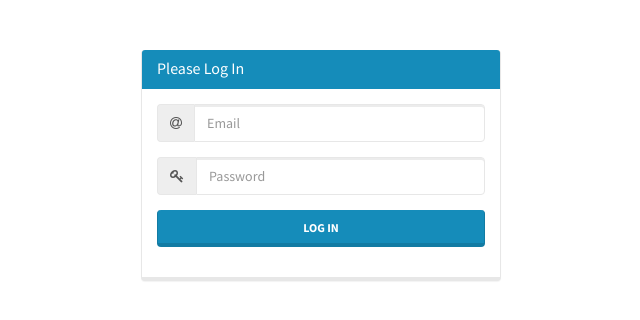
After one commit to vlttnv/gendb, a Flask app: page /login in a window 1280 px wide. The commit adds this page. Shown: the top 320 px of the page, without its empty margins (319-959 px from the left). Run offline with Flask 2, Linux system fonts and the light colour scheme; parts of the project's set-up code (start-up, migrations or seed data) failed here and were passed over; some libraries are stand-ins or nearby versions.

Commit message:
Simple login/logout

```diff
--- a/gendb/forms.py
+++ b/gendb/forms.py
@@ -9,3 +9,8 @@ class RegisterForm(Form):
     email = StringField('email', id='email', validators=[DataRequired()])
     pw1 = PasswordField('pw1', id='pw1', validators=[DataRequired()])
     pw2 = PasswordField('pw2', id='pw2', validators=[DataRequired()])
+
+
+class LoginForm(Form):
+    email = StringField('email', id='email', validators=[DataRequired()])
+    pw1 = PasswordField('pw1', id='pw1', validators=[DataRequired()])
--- /dev/null
+++ b/gendb/templates/home/login.html
@@ -0,0 +1,50 @@
+{% extends "simple.html" %}
+{% block body %}
+  <div class="container">
+    <div class="row">
+      <div class="col-md-4 col-md-offset-4">
+        <div class="panel panel-primary">
+          <div class="panel-heading">
+            <h3 class="panel-title">Please Log In</h3>
+          </div>
+          <div class="panel-body">
+              {% with messages = get_flashed_messages(with_categories=true) %}
+              {% if messages  %}
+              {% for category, message in messages %}
+              <div class="alert alert-{{category}}" style="margin-top: 20px;">
+                  <button type="button" class="close" data-dismiss="alert">×</button>
+                  {{ message }}
+              </div>
+              {% endfor %}
+              {% endif %}
+              {% endwith %}
+
+              <form method="POST" action="">
+                  {{ form.hidden_tag() }}
+                <div class="form-group">
+                  <div class="input-group">
+                      <span class="input-group-addon"><i class="fa fa-at"></i></span>
+                    <input type="email" name="email" value="" class="form-control" id="email" placeholder="Email">
+                  </div>
+                </div>
+
+                <div class="form-group">
+                  <div class="input-group">
+                      <span class="input-group-addon"><i class="fa fa-key"></i></span>
+                    <input type="password" class="form-control" name="pw1" value="" id="pw1" placeholder="Password">
+                  </div>
+                </div>
+
+                <div class="form-group">
+                    <button type="submit" class="btn btn-primary btn-block">Log In</button>
+                </div>
+            </form>
+          </div>
+        </div>
+
+
+
+      </div>
+    </div>
+  </div>
+{% endblock %}
--- a/gendb/templates/simple.html
+++ b/gendb/templates/simple.html
@@ -24,7 +24,7 @@
   </head>
   <body>
           {% block body %}
-          {% endblock %}
+                    {% endblock %}
 
     <!-- jQuery (necessary for Bootstrap's JavaScript plugins) -->
     <script src="https://ajax.googleapis.com/ajax/libs/jquery/1.11.3/jquery.min.js"></script>
--- a/gendb/views/home.py
+++ b/gendb/views/home.py
@@ -2,16 +2,18 @@
 
 from hashlib import sha1
 
-from flask import Blueprint, render_template, redirect, url_for
+from flask import Blueprint, render_template, redirect, url_for, flash
 from flask.ext.login import login_required, login_user, logout_user
+from sqlalchemy.orm.exc import NoResultFound
 
 from gendb.extensions import db
-from gendb.forms import RegisterForm
+from gendb.forms import RegisterForm, LoginForm
 from gendb.models import User
 
 home_bp = Blueprint('home_bp', __name__)
 
 
+@login_required
 @home_bp.route('/')
 @login_required
 def index():
@@ -36,3 +38,34 @@ def register():
 
         return redirect(url_for('home_bp.index'))
     return render_template('/home/register.html', form=form)
+
+
+@home_bp.route('/login', methods=['GET', 'POST'])
+def login():
+    """Remder login form and login user."""
+
+    form = LoginForm()
+
+    if form.validate_on_submit():
+        try:
+            u = User.query.filter_by(email=form.email.data).one()
+            password = sha1(form.pw1.data.encode('utf-8')).hexdigest()
+            if u.password == password:
+                login_user(u)
+                return redirect(url_for('home_bp.index'))
+            else:
+                flash('Incorrect username or password', 'danger')
+                return redirect(url_for('home_bp.login'))
+
+        except NoResultFound:
+            flash('User not found.', 'danger')
+            return redirect(url_for('home_bp.login'))
+
+    return render_template('/home/login.html', form=form)
+
+
+@home_bp.route('/logout')
+@login_required
+def logout():
+    logout_user()
+    return redirect(url_for('home_bp.login'))
```
